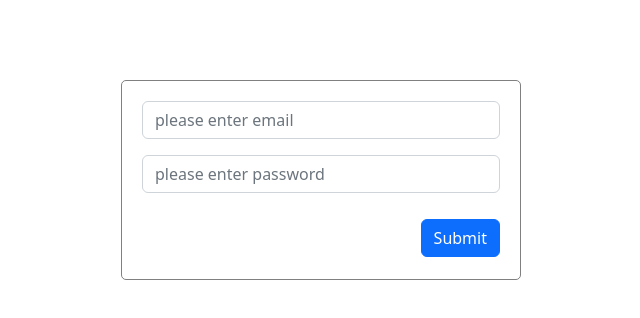
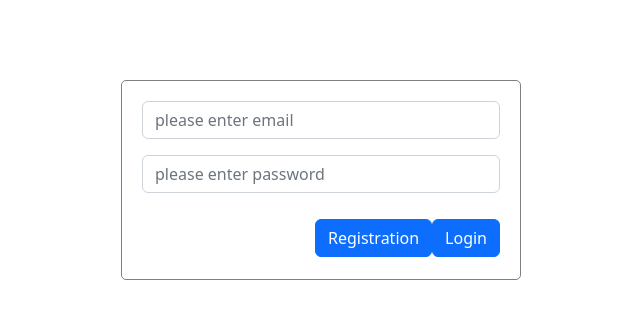
Before and after one commit to saifulorange/task-management, a React (Create React App) app: page /login in a window 1280 px wide. Shown: the top 318 px of the page, without its empty margins (319-959 px from the left). Built offline with nearby package versions, Linux system fonts and the light colour scheme.

Commit message:
font size modify with globally

```diff
--- a/src/pages/login/Login.js
+++ b/src/pages/login/Login.js
@@ -71,6 +71,10 @@ const Login = () => {
         }
     }
 
+    const navigateRegister = () => {
+        navigate('/registration',{replace:true})
+    }
+
   return (
     <div className='page'>
             <div style={loginPageDesign}>
@@ -95,7 +99,8 @@ const Login = () => {
                         }
                     </Form.Group>
 
-                    <Button style={{float:'right',marginTop: '10px'}} type='button' onClick={loginData}>Submit</Button>
+                    <Button style={{float:'right',marginTop: '10px'}} type='button' onClick={loginData}>Login</Button>
+                    <Button style={{float:'right',marginTop: '10px'}} type='button' onClick={navigateRegister}>Registration</Button>
 
                 </Form>
             </div>
--- a/src/pages/member/MemberList.js
+++ b/src/pages/member/MemberList.js
@@ -52,7 +52,7 @@ const MemberList = () => {
         <div className='page'>
         <Button style={{float:'right',marginBottom: '10px',marginTop: '10px',marginRight: '20px'}} type='button' onClick={addMember}>Add New Member</Button>
 
-            <h2> Member List</h2>
+            <h2 style={{fontSize:'20px',marginTop:'20px'}}> Member List</h2>
             <div style={{marginLeft:'20px',marginRight: '20px'}}>
                 <Table striped bordered hover>
                     <thead>
--- a/src/pages/registration/Registration.js
+++ b/src/pages/registration/Registration.js
@@ -1,13 +1,6 @@
 import React, { useState } from 'react'
 import { Form, Button } from 'react-bootstrap'
-import {
-    createUserWithEmailAndPassword,
-    getAuth,
-    onAuthStateChanged,
-    signInWithEmailAndPassword,
-    signOut,
-    updateProfile,
-  } from "firebase/auth";
+import { createUserWithEmailAndPassword, getAuth} from "firebase/auth";
 import '../../firebase'
 
 import {setActiveUser,selectUserName} from '../../reducer/userSlice'
@@ -114,7 +107,7 @@ const Registration = () => {
                         }
                     </Form.Group>
 
-                    <Button style={{float:'right',marginTop: '10px'}} type='button' onClick={registrationData}>Submit</Button>
+                    <Button style={{float:'right',marginTop: '10px'}} type='button' onClick={registrationData}>Registration</Button>
 
                 </Form>
             </div>
--- a/src/pages/task/TaskList.js
+++ b/src/pages/task/TaskList.js
@@ -52,7 +52,7 @@ const TaskList = () => {
         <div className='page'>
         <Button style={{float:'right',marginBottom: '10px',marginTop: '10px',marginRight: '20px'}} type='button' onClick={addTask}>Add New Task</Button>
 
-            <h2> Task List</h2>
+            <h2 style={{fontSize:'20px',marginTop:'20px'}}> Task List</h2>
             <div style={{marginLeft:'20px',marginRight: '20px'}}>
                 <Table striped bordered hover>
                     <thead>
```
